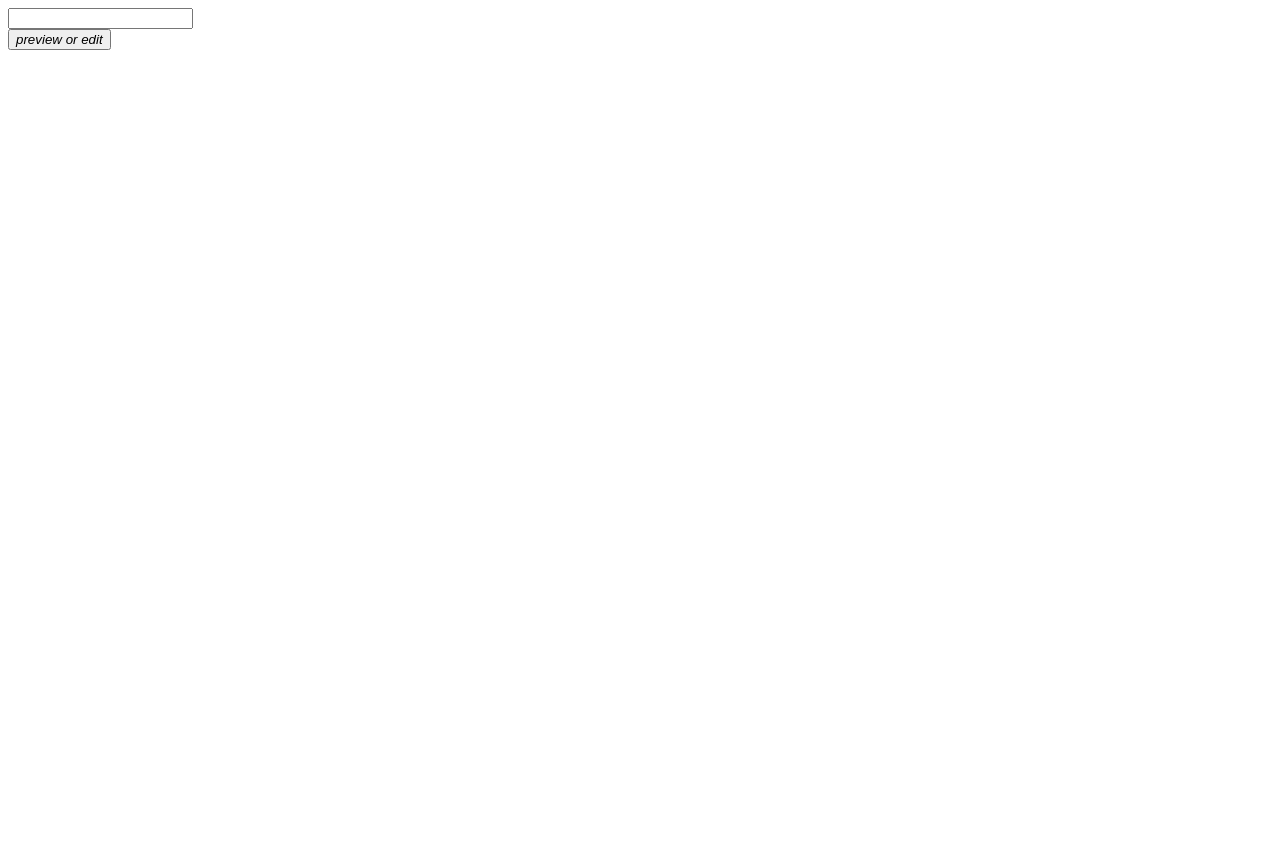
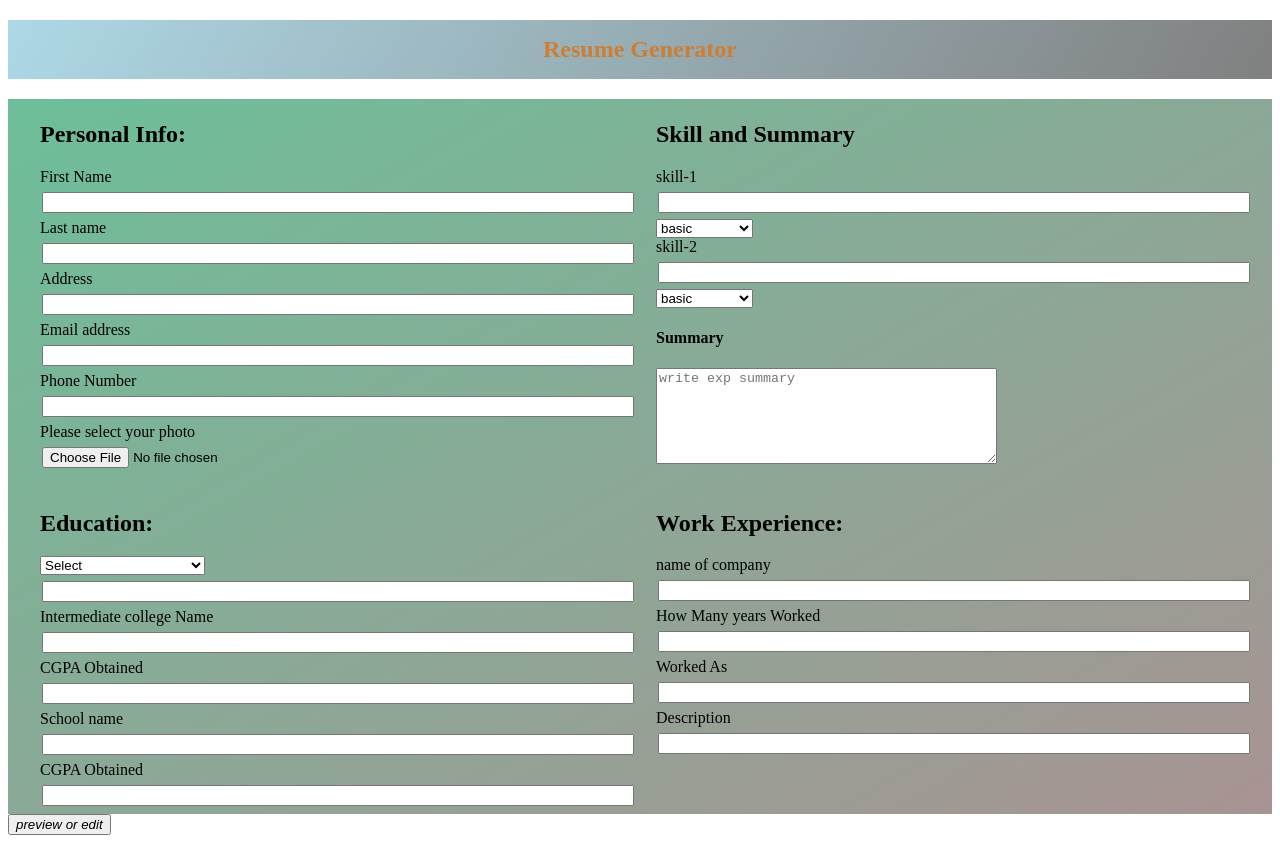
Before and after one commit to simpledev-venky/js-resume-builder, a plain HTML site: page resume.html in a window 1280 px wide. Before the commit the page ends 800 px from the top, so only its background shows below. Drawn offline with Linux system fonts and the light colour scheme.

Commit message:
pic upload left

```diff
--- a/resume.html
+++ b/resume.html
@@ -1,6 +1,5 @@
 <!DOCTYPE html>
 <html lang="en">
-
   <head>
     <meta charset="UTF-8" />
     <meta http-equiv="X-UA-Compatible" content="IE=edge" />
@@ -13,9 +12,9 @@
         border: 2px solid red;
       }
 
-        .res{
+      .res {
         padding: 1rem;
-            border: .2rem dotted lightblue;
+        border: 0.2rem dotted lightblue;
       }
 
       .header {
@@ -24,18 +23,18 @@
         justify-content: space-around;
       }
 
-        .header>h1 {
+      .header > h1 {
         background-image: linear-gradient(to right, green, pink);
         padding: 2rem;
         color: white;
         border-radius: 1rem 4rem;
       }
 
-        .profile>h4,
-        .edu>h4,
-        .contacts>h4,
-        .skill>h4,
-        .exp>h4 {
+      .profile > h4,
+      .edu > h4,
+      .contacts > h4,
+      .skill > h4,
+      .exp > h4 {
         padding-bottom: 6px;
         border-bottom: 2px solid black;
       }
@@ -49,92 +48,185 @@
       .grid2 {
         padding: 2rem;
       }
+      .input-fields {
+        padding: 2px 2rem;
+        display: grid;
+        grid-template-columns: repeat(2, 1fr);
+        row-gap: 1rem;
+        column-gap: 2rem;
+        background-image: linear-gradient(to bottom right, rgb(109, 191, 153), rgb(168, 147, 147));
+
+      }
+      .title {
+        background-image: linear-gradient(120deg, lightblue, grey);
+        display: block;
+        padding: 1rem;
+        text-align: center;
+        color: #cd7e32;
+      }
+      input {
+        min-width: 100%;
+        margin: 6px 2px;
+      }
+      @media (max-width: 600px) {
+        .input-fields {
+          display: grid;
+          grid-template-columns: 1fr;
+          gap: 1rem;
+        }
+      }
+      .grey {
+        color: grey;
+      }
     </style>
   </head>
 
   <body>
+    <h2 class="title">Resume Generator</h2>
     <div class="resume"></div>
     <form action="" class="input-fields">
-    <input type="text">
+      <div class="pers">
+        <h2>Personal Info:</h2>
+        First Name
+        <input type="text" name="fname" required />
+        Last name
+        <input type="text" name="lname" required />
+        Address
+        <input type="text" name="add" required />
+        Email address
+        <input type="email" name="email" required />
+        Phone Number
+        <input type="number" name="pno" required />
+        Please select your photo
+        <input type="file" name="pic" accept=".jpeg,.jpg,.svg,.webp" />
+      </div>
+      <div class="skills">
+        <h2>Skill and Summary</h2>
+        skill-1
+        <input type="text" name="skill1" />
+        <select name="skill-level1" id="">
+          <option value="basic">basic</option>
+          <option value="Intermediate">Intermediate</option>
+          <option value="expert">Expert</option></select
+        ><br />
+        skill-2
+        <input type="text" name="skill2" />
+        <select name="skill-level2" id="">
+          <option value="basic">basic</option>
+          <option value="Intermediate">Intermediate</option>
+          <option value="expert">Expert</option>
+        </select>
+        <h4>Summary</h4>
+        <textarea
+          name="summary"
+          cols="40"
+          rows="6"
+          placeholder="write exp summary"
+        ></textarea>
+      </div>
+      <div class="edu">
+        <h2>Education:</h2>
+        <select name="education" id="">
+          <option value="">Select</option>
+          <option value="">Bachelor of Education</option>
+          <option value="">Bachelor of Technology</option>
+          <option value="">Bachelor of Engineering</option>
+          <option value="">Bachelor of Science</option></select
+        ><br />
+        <input type="number" name="btechper" />
+        Intermediate college Name
+        <input type="text" name="inter" />
+        CGPA Obtained
+        <input type="number" name="interper" />
+        School name
+        <input type="text" name="sch" />
+        CGPA Obtained
+        <input type="number" name="schper" />
+      </div>
+      <div class="exp">
+        <h2>Work Experience:</h2>
+        name of company
+        <input type="text" name="cname"/>
+        How Many years Worked
+        <input type="number" name="expyear" />
+        Worked As
+        <input type="text" name="position">
+        Description
+        <input type="text" name="desc">
+      </div>
     </form>
-    <button onclick="toggle()"><i>
-            preview or edit
-        </i>
-    </button>
+    <button onclick="toggle()"><i> preview or edit </i></button>
     <script>
-        let resume = document.querySelector(".resume")
-        let prevBtn = document.querySelector("button")
-        let inputFields = document.querySelector(".input-fields")
-        console.log(resume)
-        let isinputshown = true
+      let resume = document.querySelector(".resume");
+      let prevBtn = document.querySelector("button");
+      let inputFields = document.querySelector(".input-fields");
+      console.log(resume);
+      console.log(inputFields["fname"].value);
+      let isinputshown = true;
 
-        function toggle(){
-        if (isinputshown){
-        isinputshown = false
-       inputFields.style.display = "none"
+      function toggle() {
+        if (isinputshown) {
+          isinputshown = false;
+          inputFields.style.display = "none";
 
           resume.innerHTML = `
        <div class="res">
         <div class="header">
             <img src="kgf.jpeg" alt="person pic" width="200" height="240" />
-            <h1>ramanadham venkatesh</h1>
+            <h1>${inputFields["fname"].value}${inputFields["lname"].value}</h1>
         </div>
         <div class="grid">
             <div class="grid1">
                 <div class="profile">
                     <h4>PROFILE</h4>
                     <p>
-                        Lorem ipsum dolor sit amet consectetur adipisicing elit. Fugiat,
-                        nam.
+                       ${inputFields["summary"].value}
                     </p>
                 </div>
                 <div class="contacts">
                     <h4>CONTACTS</h4>
-                    <h5>946767890</h5>
-                    <p>email</p>
-                    <h5>address</h5>
+                    <h5>${inputFields["pno"].value}</h5>
+                    <p>${inputFields["email"].value}</p>
+                    <h5>${inputFields["add"].value}</h5>
                 </div>
                 <div class="skill">
                     <h4>SKILLS</h4>
-                    <li>web dev</li>
-                    <li>phyhon</li>
-                    <li>sql</li>
-                    <li>frontend</li>
+                    <li>${inputFields["skill1"].value}</li>
+                    <li>${inputFields["skill2"].value}</li>
+
                 </div>
             </div>
             <div class="grid2">
                 <div class="exp">
                     <h4>WORK EXPERIENCE</h4>
-                    <h6>2011-2018</h6>
-                    <h3>graphic designer</h3>
-                    <p>company name</p>
-                    <p class="desc">Lorem, ipsum dolor.</p>
+                    <h6>${inputFields["cname"].value}</h6>
+                    <h3>${inputFields["position"].value}</h3>
+                    <p class = "grey">${inputFields["expyear"].value}</p>
+                    <p class="desc">${inputFields["desc"].value}</p>
                 </div>
                 <div class="edu">
                     <h4>EDUCATIONAL QUALIFICATION</h4>
-                    <h3>Bachelors:</h3>
-                    <h5 class="grey">2024</h5>
+                    <h3 class="grey">Bachelors:${inputFields["btechper"].value}</h3>
+                    <h5 class="grey">bachelors</h5>
                     <b>information technology</b>
                     <h5 class="grey">bapatla enginnering college</h5>
-                    <h3>Intermediate:</h3>
+                    <h3 class="grey">Intermediate:${inputFields["inter"].value}</h3>
                     <b>m.p.c</b>
-                    <h5 class="grey">sri gowthami junior college</h5>
+
 
                 </div>
             </div>
+            <button onclick = "print()"><i>Download</i></button>
         </div>
         </div>
 
-     `
-        }
-        else{
-        isinputshown = true
-        inputFields.style.display = "block"
-        resume.innerHTML = ""
-
+     `;
+        } else {
+          isinputshown = true;
+          inputFields.style.display = "block";
+          resume.innerHTML = "";
         }
       }
     </script>
   </body>
-
 </html>
```
Lines whose indentation alone changed are shown as unchanged.
